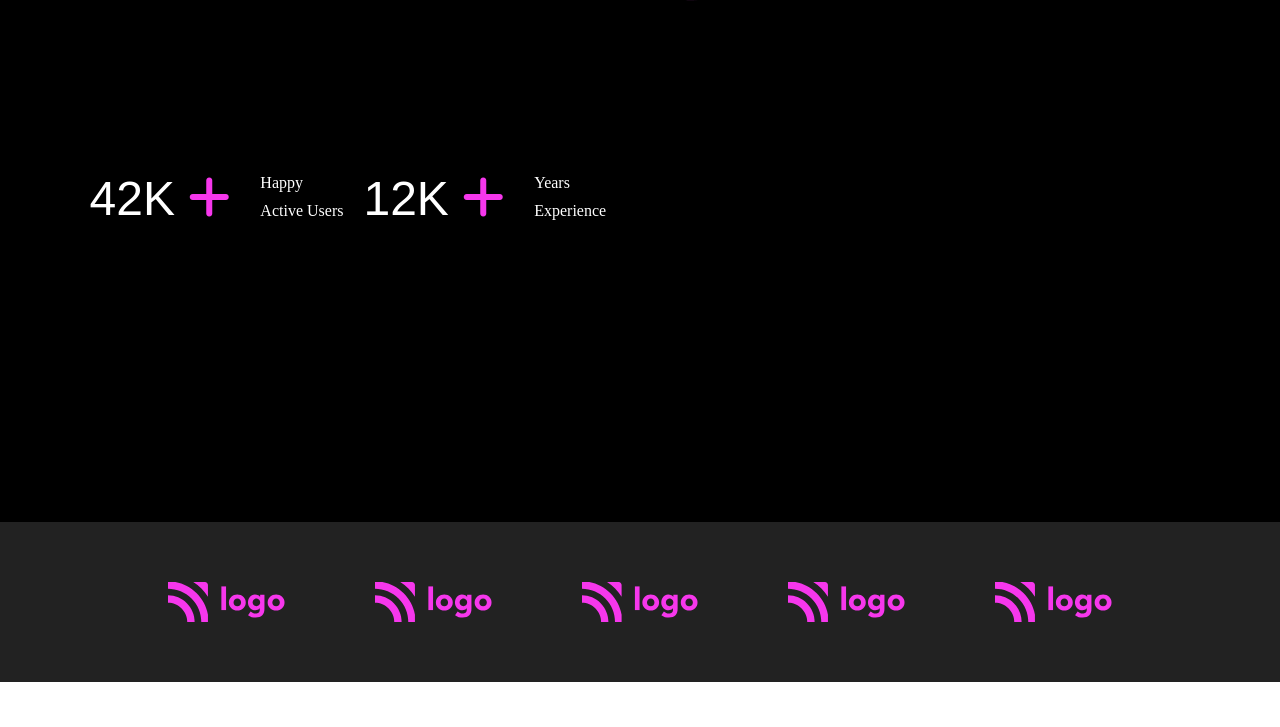
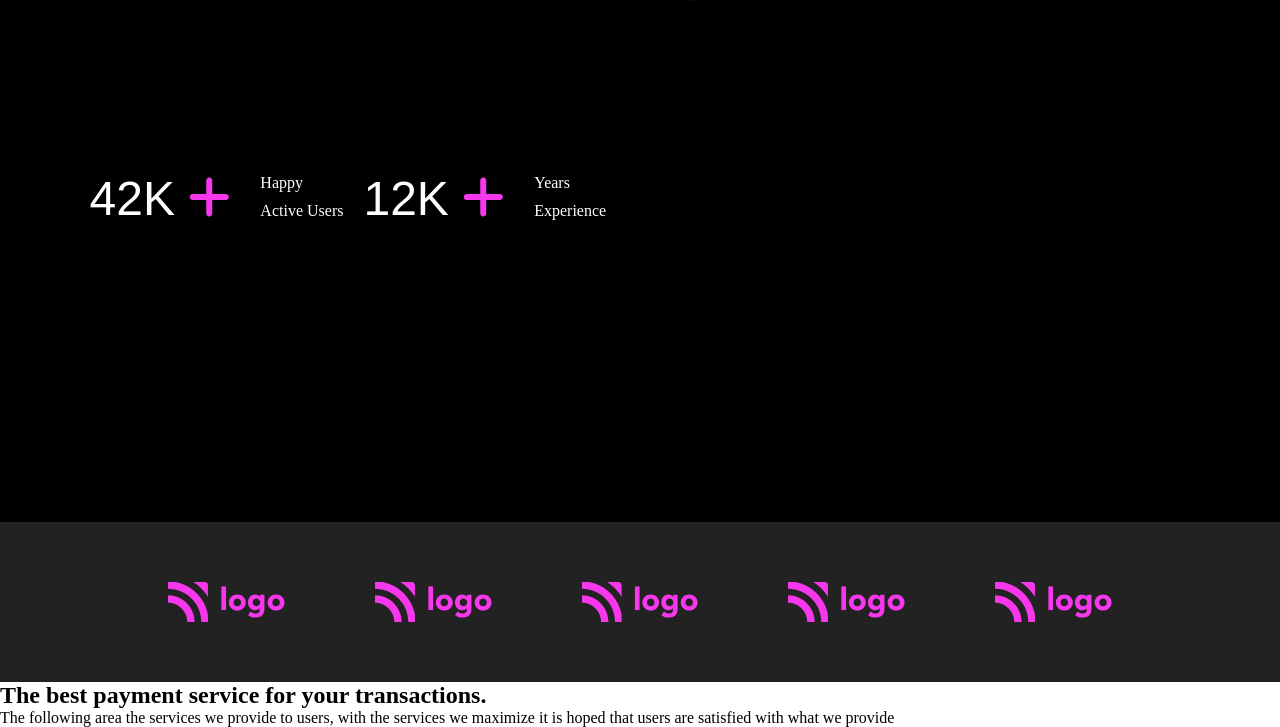
Before and after one commit to K-Subramanyeshwara/Full-Stack-JavaScript_Developer-2, a plain HTML site: page HTML & CSS Projects/Credit-Card-Landing-Page/index.html in a window 1280 px wide. Shown: the part 718-1445 px from the top of the page. Before the commit the page ends 1400 px from the top, so only its background shows below. Drawn offline with Linux system fonts and the light colour scheme.

Commit message:
HTML file updated

```diff
--- a/HTML & CSS Projects/Credit-Card-Landing-Page/index.html
+++ b/HTML & CSS Projects/Credit-Card-Landing-Page/index.html
@@ -79,5 +79,14 @@
         <img src="./Icons/Logo.svg" alt="" srcset="" />
       </div>
     </section>
+    <!-- Payment service section -->
+    <section>
+      <div>
+        <h2>The best payment service for <span>your transactions.</span></h2>
+      </div>
+      <div>
+        <p>The following area the services we provide to users, with the services we maximize it is hoped that users are satisfied with what we provide</p>
+      </div>
+    </section>
   </body>
 </html>
```
